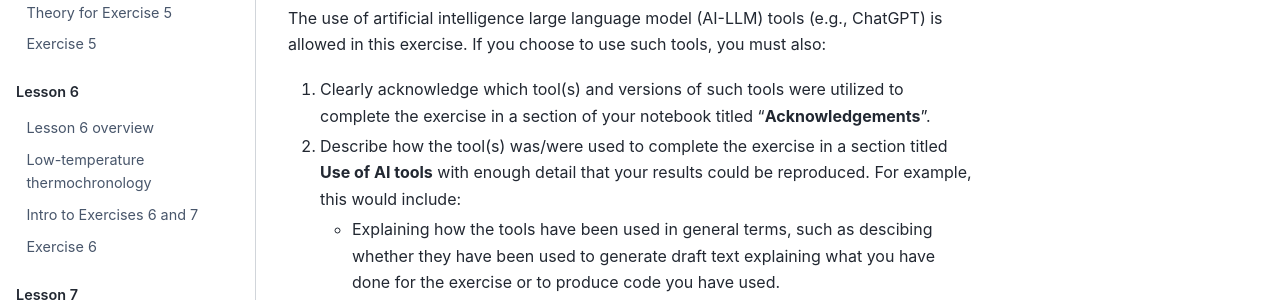
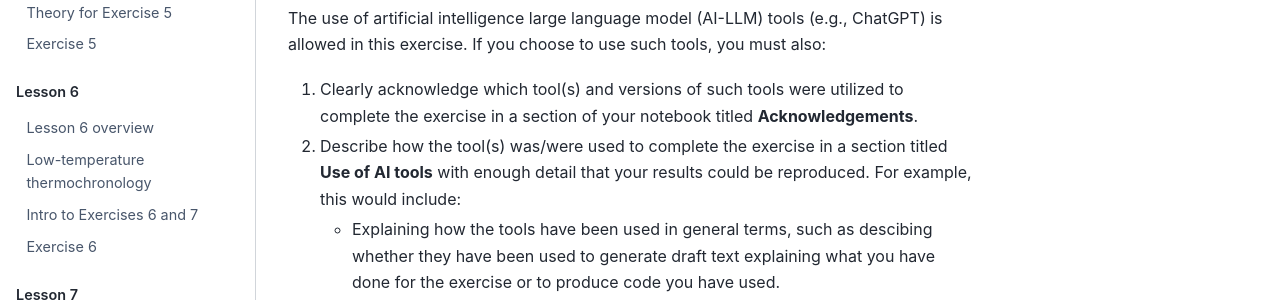
Before and after one commit to IntroQG/site, a Sphinx documentation site: the page built from source/final-paper/final-report.rst, in a window 1280 px wide and 900 px high, scrolled down 487 px. Shown: the part 181-481 px from the top of the window. Built offline with Sphinx 7.4.7 and the Sphinx Book theme 1.1.4, drawn with Linux system fonts in a browser that asks for light colours.

Commit message:
Minor edit

```diff
--- a/source/final-paper/final-report.rst
+++ b/source/final-paper/final-report.rst
@@ -19,7 +19,7 @@ Use of AI-LLM tools for this assignment
 
 The use of artificial intelligence large language model (AI-LLM) tools (e.g., ChatGPT) is allowed in this exercise. If you choose to use such tools, you must also:
 
-#. Clearly acknowledge which tool(s) and versions of such tools were utilized to complete the exercise in a section of your notebook titled "**Acknowledgements**".
+#. Clearly acknowledge which tool(s) and versions of such tools were utilized to complete the exercise in a section of your notebook titled **Acknowledgements**.
 #. Describe how the tool(s) was/were used to complete the exercise in a section titled **Use of AI tools** with enough detail that your results could be reproduced. For example, this would include:
 
    - Explaining how the tools have been used in general terms, such as descibing whether they have been used to generate draft text explaining what you have done for the exercise or to produce code you have used.
```
